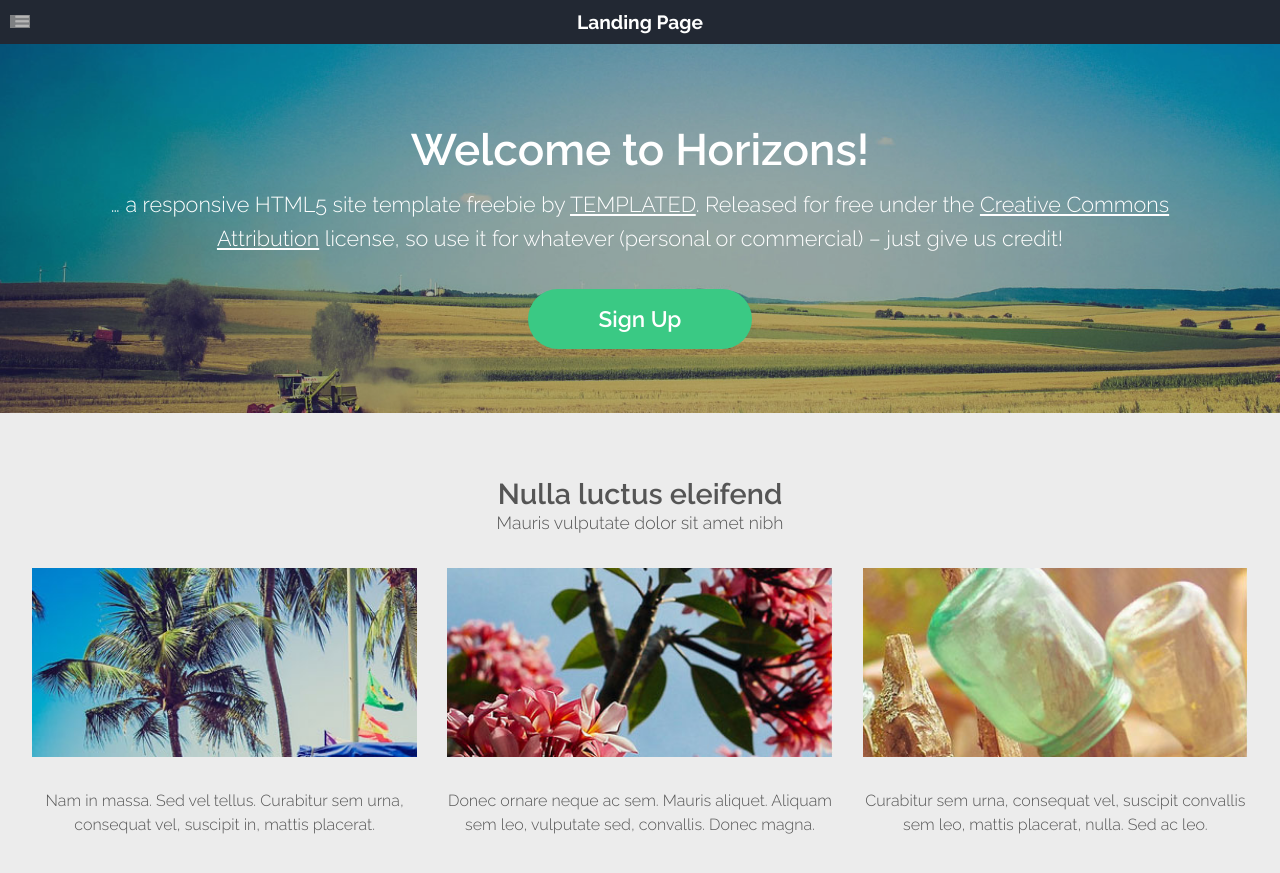
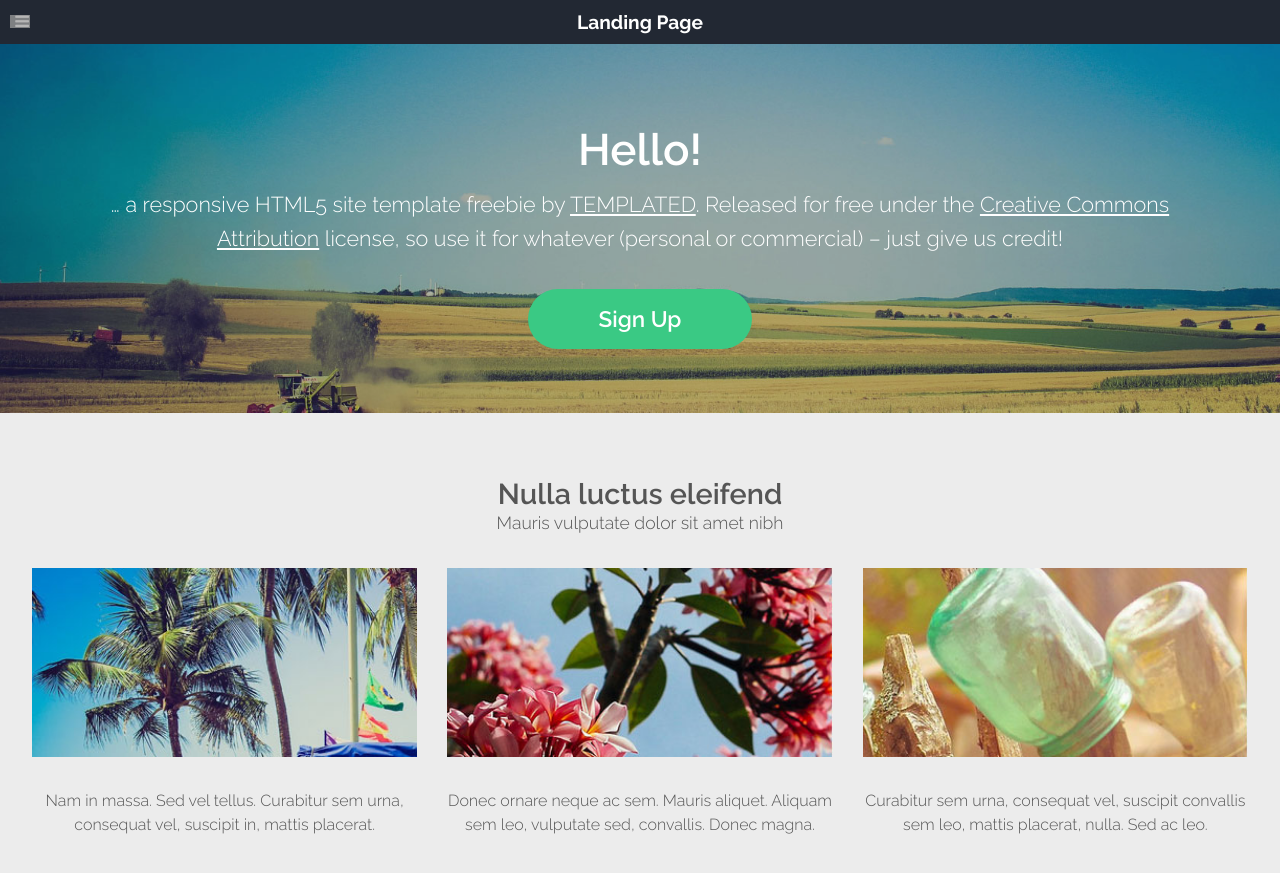
Before and after one commit to EmilyDiaz/hello-world, a Jekyll site: the page built from index.html, in a window 1280 px wide and 900 px high. Shown: the top 873 px of the window. Built offline with Jekyll 4.4.1, drawn with Linux system fonts in a browser that asks for light colours; the list of posts is cut into pages by our own code; grey boxes are pictures that could not be loaded.

Commit message:
Update landing.html

```diff
--- a/_layouts/landing.html
+++ b/_layouts/landing.html
@@ -16,7 +16,7 @@ layout: default
 							<div class="container">
 								<section>
 									<header class="major">
-										<h2>Welcome to Horizons!</h2>
+										<h2>Hello!</h2>
 										<span class="byline">&hellip; a responsive HTML5 site template freebie by <a href="http://templated.co">TEMPLATED</a>. Released for free under the <a href="http://templated.co/license">Creative Commons Attribution</a> license, so use it for whatever (personal or commercial) &ndash; just give us credit!</span>
 									</header>
 									<a href="#" class="button alt">Sign Up</a>
```
